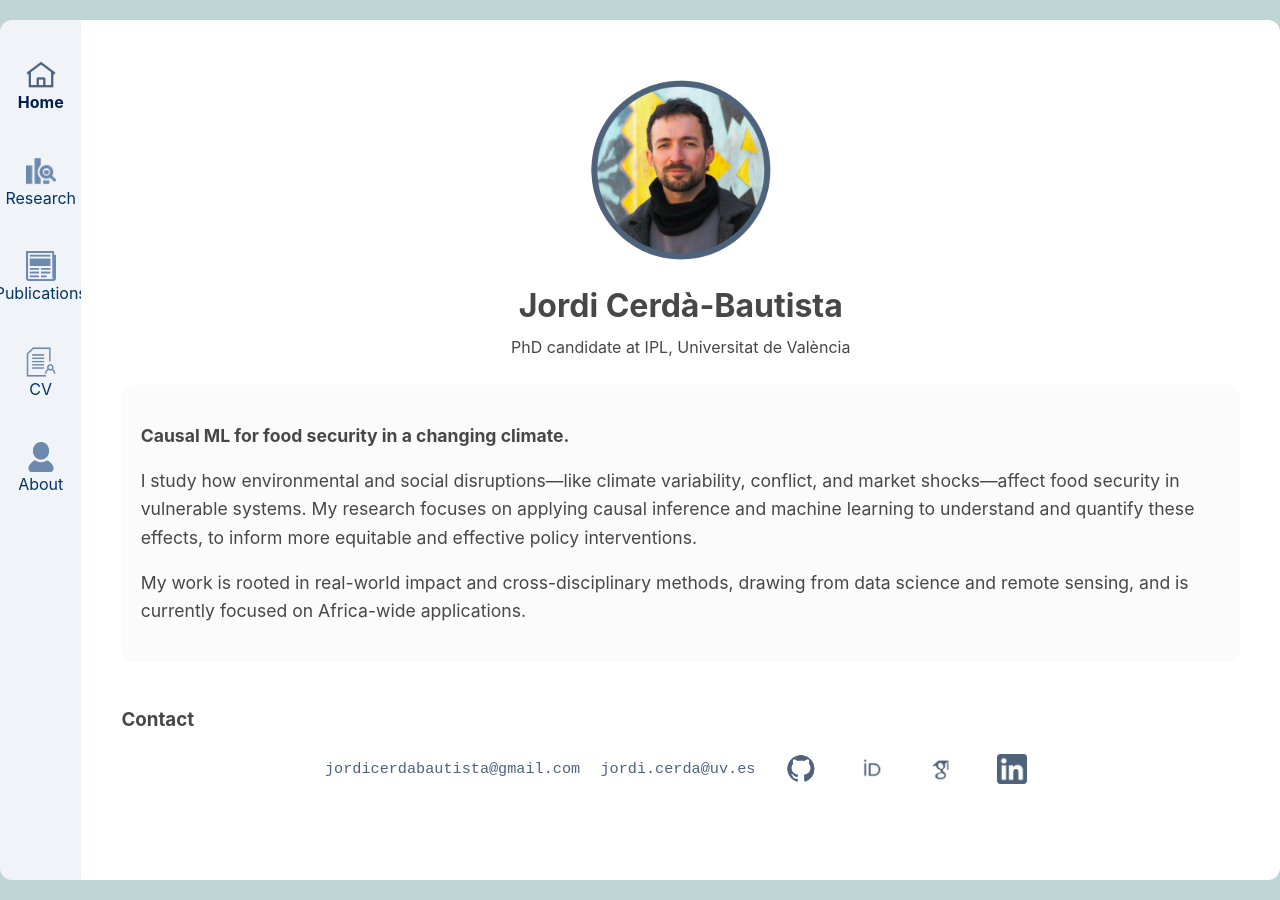
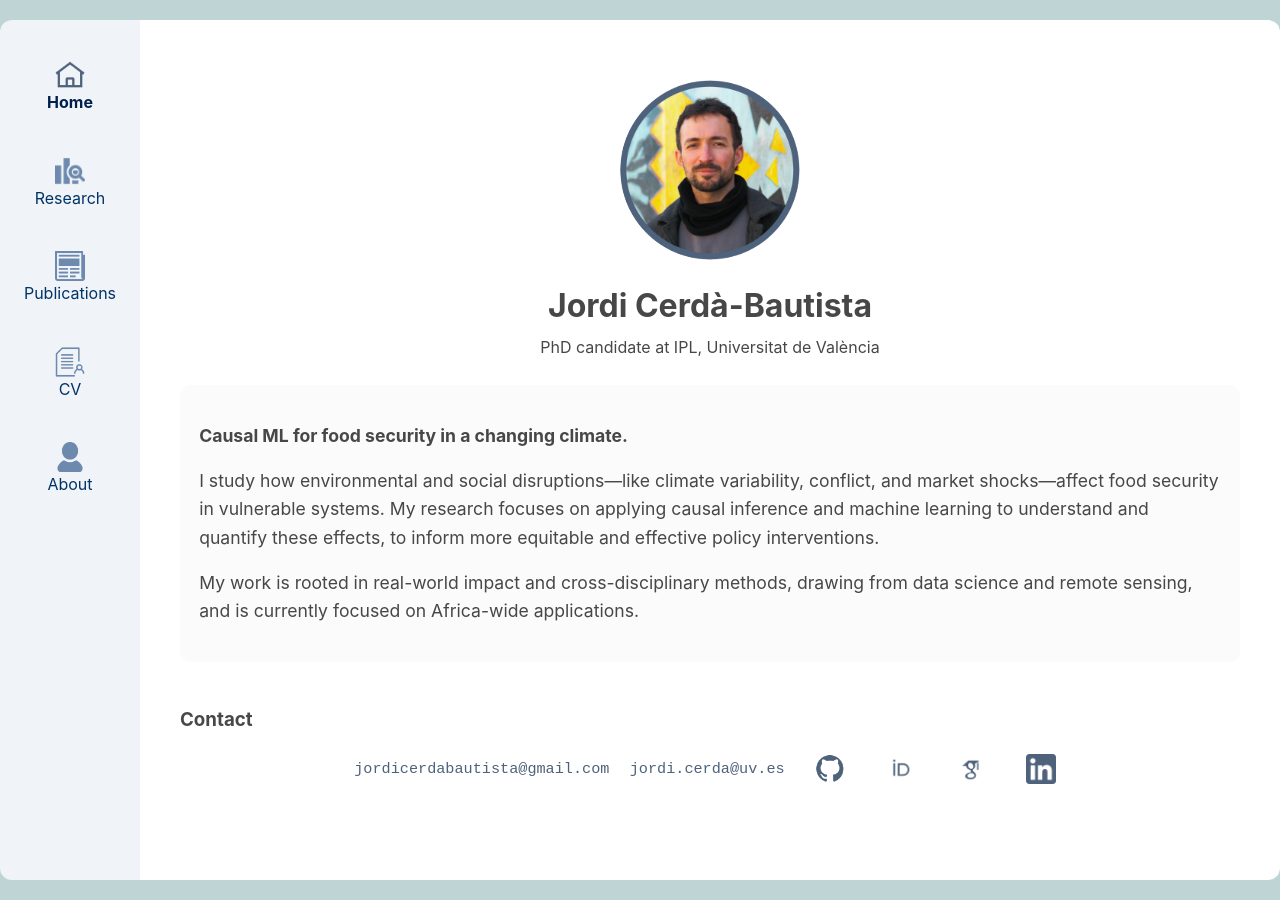
Before and after one commit to jordicbau/jordicbau.github.io, a Jekyll site: the page built from index.md, in a window 1280 px wide. Built offline with Jekyll 4.4.1, drawn with Linux system fonts in a browser that asks for light colours.

Commit message:
Update style.css

```diff
--- a/assets/css/style.css
+++ b/assets/css/style.css
@@ -25,6 +25,8 @@ html, body {
 /* Sidebar */
 .sidebar {
   width: 100px;
+  min-width: 100px;
+  flex-shrink: 0;
   background-color: #f0f4f8;
   padding: 20px;
   transition: width 0.3s ease;
@@ -99,7 +101,7 @@ html, body {
   overflow-y: auto;
   display: flex;
   flex-direction: column;
-  max-width: 1200px;
+  max-width: 1400px;
   overflow-wrap: break-word; /* ensures long lines break */
   word-break: break-word;
 }
```
